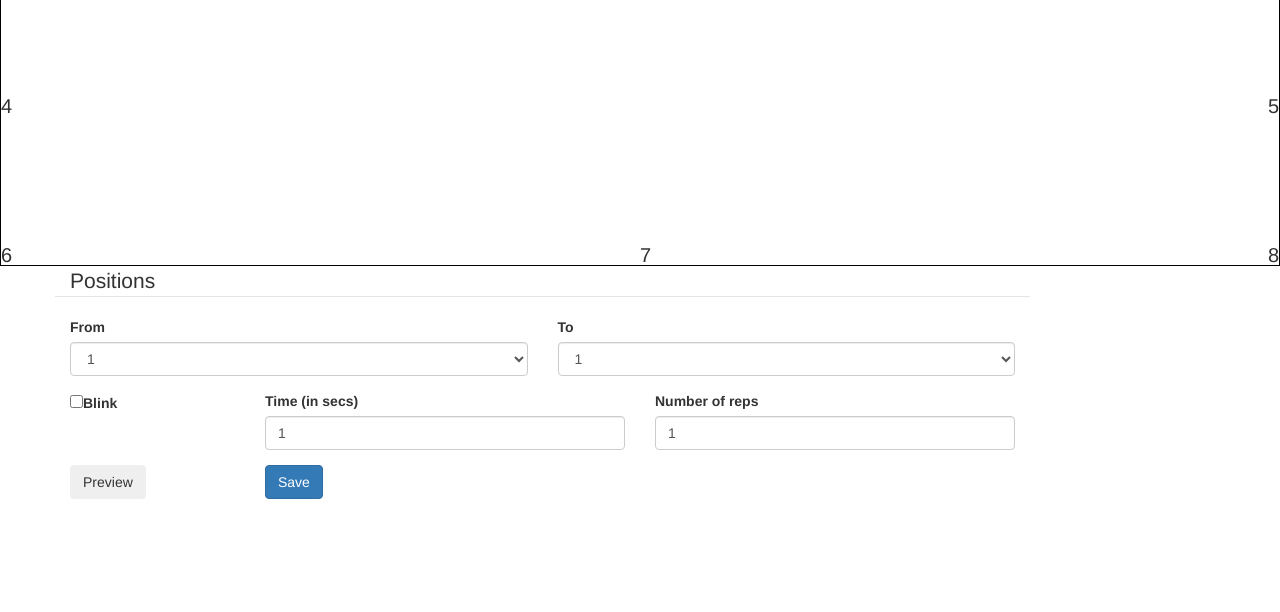
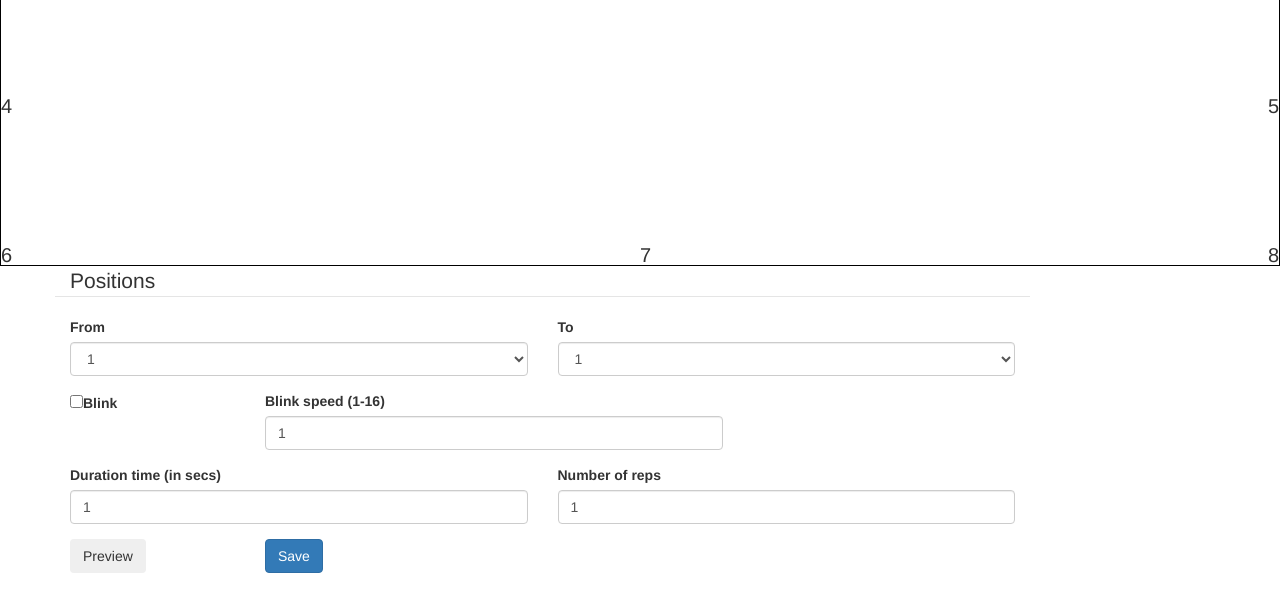
Before and after one commit to ygd182/eye_exercises, a website: page public/admin.html in a window 1280 px wide. Shown: the part 104-716 px from the top of the page. Drawn offline with nearby package versions, Linux system fonts and the light colour scheme.

Commit message:
improved html indetantion

```diff
--- a/public/admin.html
+++ b/public/admin.html
@@ -1,10 +1,12 @@
 <!DOCTYPE HTML>
 <html>
+
   <head>
     <link rel="stylesheet" type="text/css" href="https://netdna.bootstrapcdn.com/bootstrap/3.0.0/css/bootstrap.min.css">
     <link rel="stylesheet" type="text/css" href="styles.css">
     <script type="text/javascript" src="main.js"></script>
   </head>
+
   <body>
     <h1>Admin Area</h1>
     <div class="movement-wrapper admin-movement_wrapper">
@@ -57,19 +59,26 @@
               </label>
             </div>
           </div>
-	       <div class="col-sm-4">
-	        <label for="example-number-input" class="col-2 col-form-label">Time (in secs)</label>
+          <div class="col-sm-5">
+            <label for="example-number-input" class="col-2 col-form-label">Blink speed (1-16)</label>
+            <div class="col-10">
+              <input class="form-control" type="number" value="1" id="example-number-input" min="1" max="16">
+            </div>
+          </div>
+        </div>
+        <div class="form-group row">
+          <div class="col-sm-5">
+            <label for="example-number-input" class="col-2 col-form-label">Duration time (in secs)</label>
             <div class="col-10">
               <input class="form-control" type="number" value="1" id="example-number-input" step=0.01>
             </div>
           </div>
-	      <div class="col-sm-4">
+          <div class="col-sm-5">
             <label for="example-number-input" class="col-2 col-form-label">Number of reps</label>
             <div class="col-10">
               <input class="form-control" type="number" value="1" id="example-number-input" step=0.01>
             </div>
           </div>
-
         </div>
         <div class="form-group row">
           <div class="col-sm-2">
@@ -82,4 +91,5 @@
       </form>
     </div>
   </body>
+
 </html>
```
Lines whose indentation alone changed are shown as unchanged.
